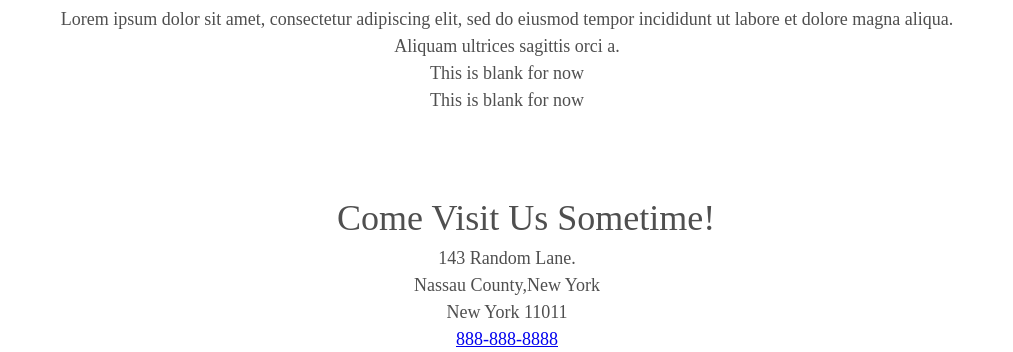
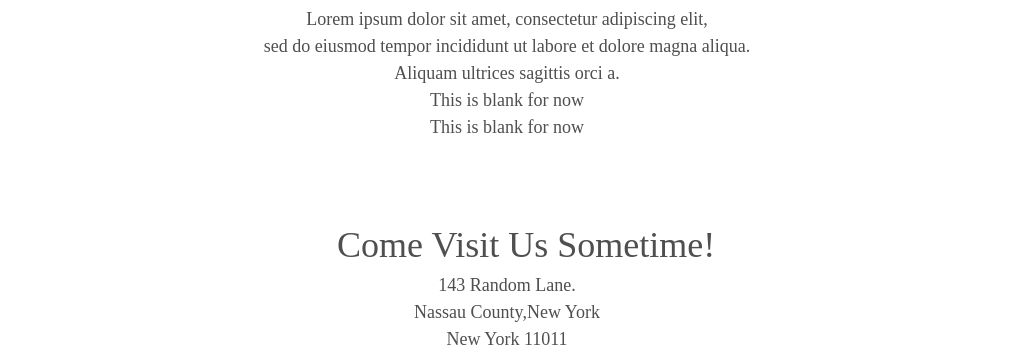
Before and after one commit to altoramclean/practice-html-css, a plain HTML site: page index.html in a window 1280 px wide. Shown: the part 847-1199 px from the top of the page, without its empty margins (133-1146 px from the left). Drawn offline with Linux system fonts and the light colour scheme.

Commit message:
added some more changes to the home page

```diff
--- a/index.html
+++ b/index.html
@@ -29,7 +29,7 @@
     </section>
     <section class="words">
     <div class="top-words">
-            <p>Lorem ipsum dolor sit amet, consectetur adipiscing elit, sed do eiusmod tempor incididunt ut labore et dolore magna aliqua.<br> Aliquam ultrices sagittis orci a.</p>
+            <p>Lorem ipsum dolor sit amet, consectetur adipiscing elit, <br>sed do eiusmod tempor incididunt ut labore et dolore magna aliqua.<br> Aliquam ultrices sagittis orci a.</p>
     </div>
         </section>
     <section class="photos">This is blank for now</section>
```
Also changed, not shown: gallery.html (+1 -1 lines).
